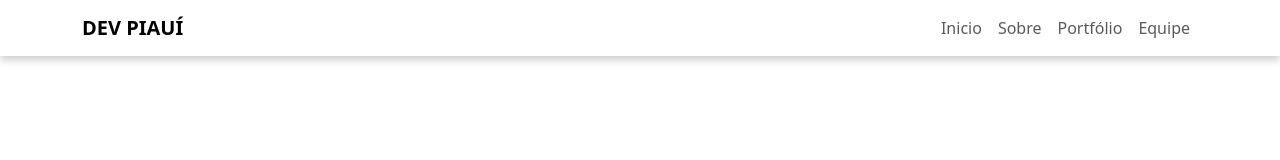
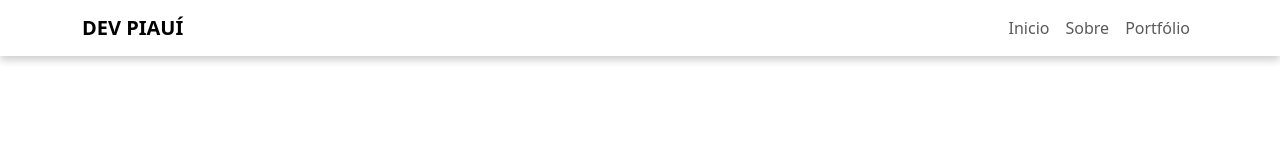
Before and after one commit to claudiney63/dev-piaui, a React (Vite) app: page / in a window 1280 px wide. Shown: the top 160 px of the page. Built offline with nearby package versions, Linux system fonts and the light colour scheme.

Commit message:
Commented out unused code and removed unnecessary imports

```diff
--- a/src/components/NavBarComponent.tsx
+++ b/src/components/NavBarComponent.tsx
@@ -42,12 +42,12 @@ function NavBarComponent() {
               >
                 Portfólio
               </Nav.Link>
-              <Nav.Link
+              {/* <Nav.Link
                 onClick={() => scrollToSection("membros")}
                 href="#membros"
               >
                 Equipe
-              </Nav.Link>
+              </Nav.Link> */}
             </Nav>
           </Navbar.Collapse>
         </Container>
--- a/src/pages/Home/Home.tsx
+++ b/src/pages/Home/Home.tsx
@@ -2,7 +2,7 @@ import NavBarComponent from "../../components/NavBarComponent";
 import { Button, Col, Container, Row } from "react-bootstrap";
 import Sobre from "../Sobre/Sobre";
 import Portifolio from "../Portifolio/Portifolio";
-import Membros from "../Membros/Membros";
+// import Membros from "../Membros/Membros";
 
 function Home() {
   return (
@@ -46,7 +46,7 @@ function Home() {
         <Portifolio></Portifolio>
 
         {/* Membros */}
-        <Membros></Membros>
+        {/* <Membros></Membros> */}
 
       </Container>
     </>
```
